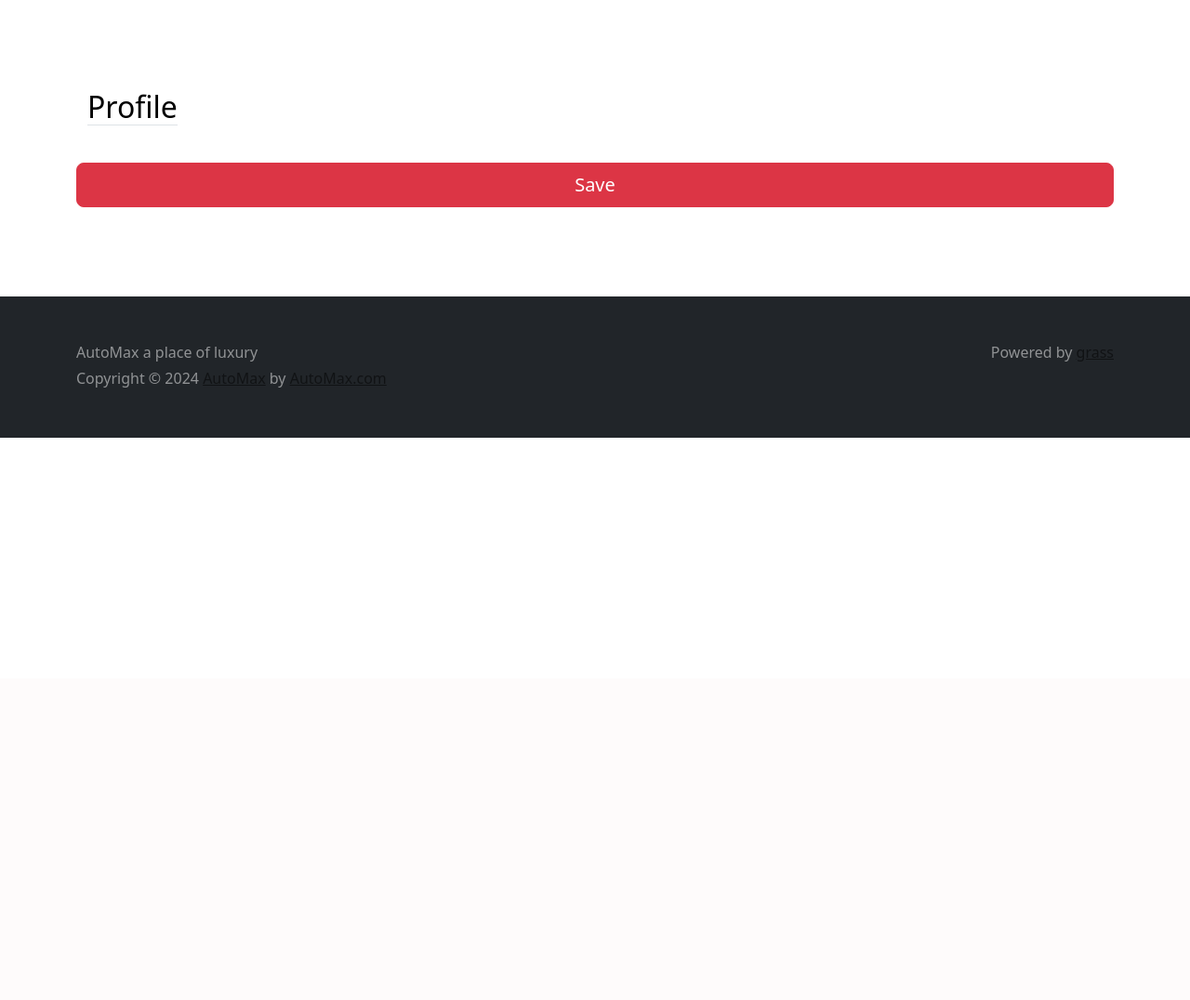
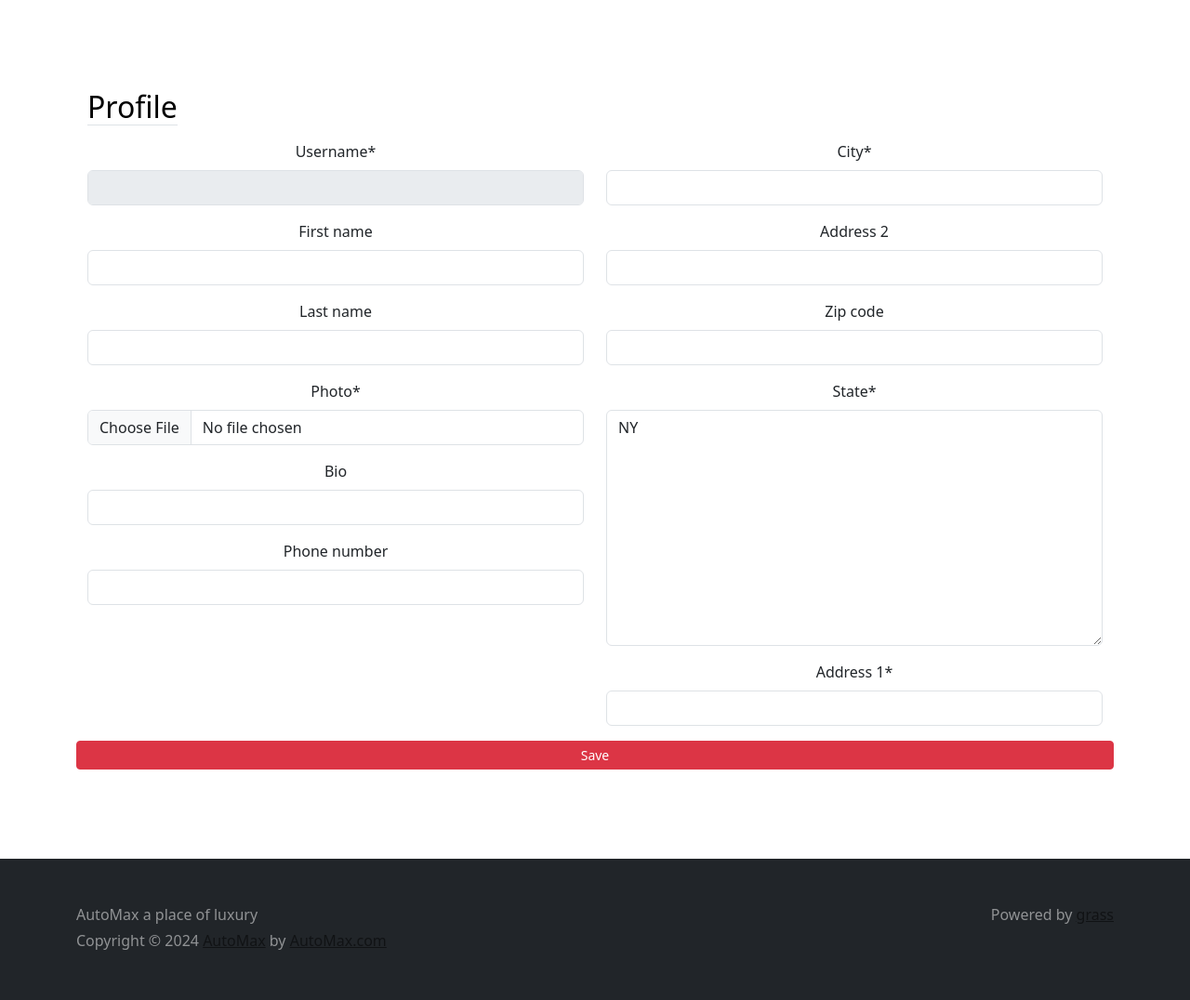
Before and after one commit to Joseph789-BIT/web-app, a Django app: page /profile/ in a window 1280 px wide. Shown: the part 70-1146 px from the top of the page at 93% size. Before the commit the page ends 541 px from the top, so only its background shows below. Run offline with Django 5.2, Linux system fonts and the light colour scheme; a user stored in the database is signed in; some libraries are stand-ins or nearby versions.

Commit message:
initial-commit

```diff
--- a/src/users/forms.py
+++ b/src/users/forms.py
@@ -1,9 +1,23 @@
 from django import forms
-
+from django.contrib.auth.models import User
 from localflavor.us.forms import USZipCodeField
 
-from .models import Location
+from .models import Location, Profile
 
+
+class UserForm(forms.ModelForm):
+    username = forms.CharField(disabled=True)
+
+    class Meta:
+        model = User
+        fields = ('username', 'first_name', 'last_name')
+
+class ProfileForm(forms.ModelForm):
+
+
+    class Meta:
+        model = Profile
+        fields = ('photo', 'bio', 'phone_number')
 
 class LocationForm(forms.ModelForm):
 
--- a/src/users/templates/views/profile.html
+++ b/src/users/templates/views/profile.html
@@ -23,7 +23,7 @@
                     {{ location_form|crispy }}
                 </div>
                 <br>
-                <button class="btn btn-lg btn-danger" type="submit" value="Submit">Save</button>
+                <button class="btn btn-sm btn-danger" type="submit" value="Submit">Save</button>
             </div>
         </form>
     </div>
--- a/src/users/views.py
+++ b/src/users/views.py
@@ -5,6 +5,8 @@
 from django.utils.decorators import method_decorator
 from django.contrib import messages
 from django.views import View
+from .forms import UserForm, ProfileForm, LocationForm
+
 
 
 def login_view(request):
@@ -55,4 +57,9 @@
 
 
     def get(self, request):
-        return render(request, 'views/profile.html', {})
+        user_form = UserForm()
+        profile_form = ProfileForm()
+        location_form = LocationForm()
+        return render(request, 'views/profile.html', {'user_form': user_form,
+                                                      'profile_form': profile_form,
+                                                      'location_form': location_form})
```
